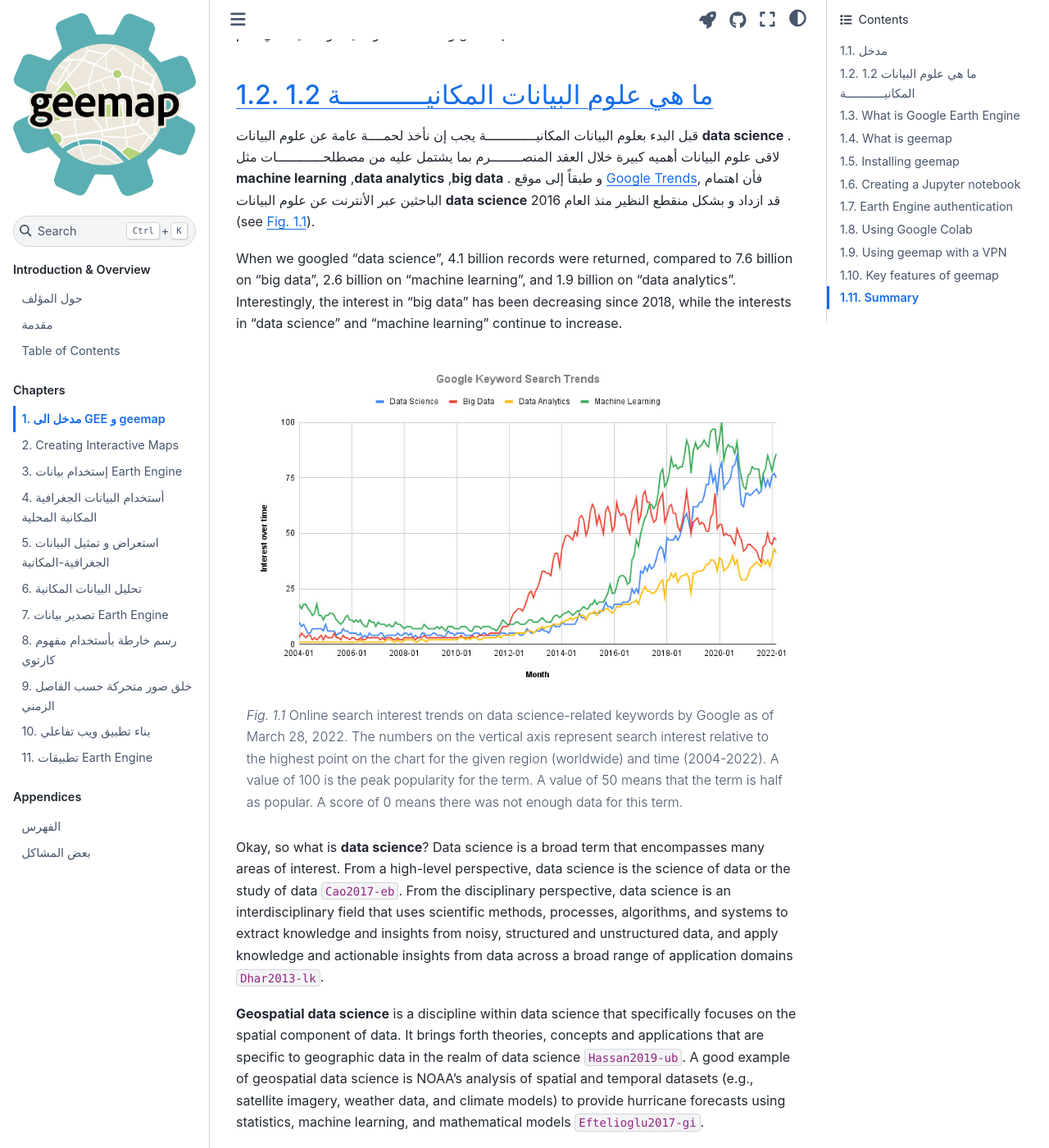
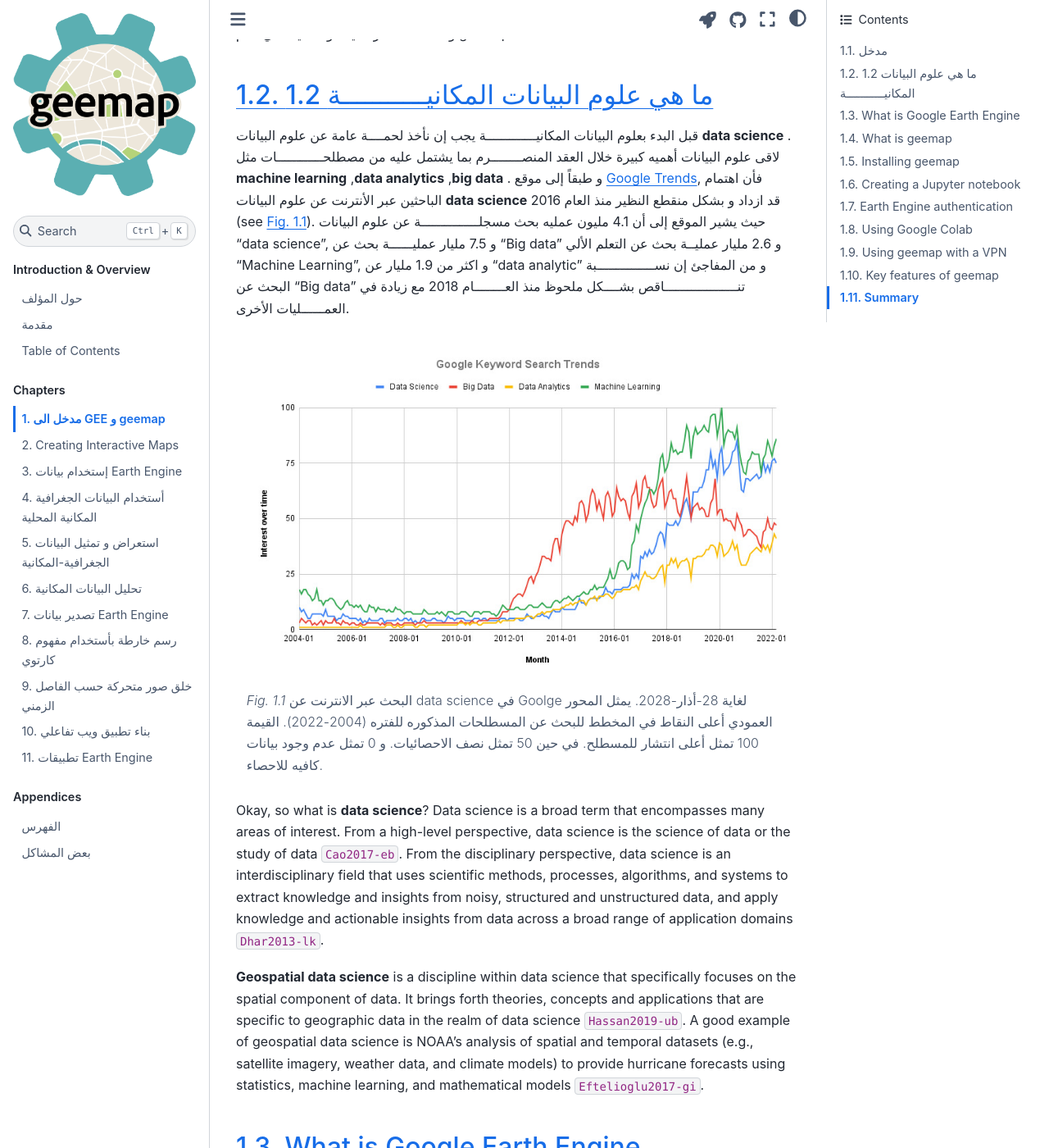
Before and after one commit to giswqs/geebook-arabic, a Jupyter Book: the page built from chapters/01_introduction.md, in a window 1280 px wide and 1400 px high, scrolled down 1056 px. Shown: the whole window at 82% size. Built offline with Jupyter Book 1.0.4 settings and Sphinx 7.4.7 and the Sphinx Book theme 1.1.4, drawn with Linux system fonts in a browser that asks for light colours; cross-references to code outside the pages are shown as plain code.

Commit message:
Update 01_introduction.md

````diff
--- a/chapters/01_introduction.md
+++ b/chapters/01_introduction.md
@@ -31,15 +31,15 @@ kernelspec:
 ## 1.2	ما هي علوم البيانات المكانيـــــــــــة
 
 قبل البدء بعلوم البيانات المكانيـــــــــــــة  يجب إن نأخذ لحمــــة عامة عن علوم البيانات **data science** . لاقى علوم البيانات أهميه كبيرة خلال العقد المنصــــــــرم بما يشتمل عليه  من مصطلحــــــــــــات مثل  **machine learning** ,**data analytics** ,**big data** . و طبقاً إلى موقع [Google Trends](https://bit.ly/40lfnpW), فأن اهتمام الباحثين عبر الأنترنت عن علوم البيانات **data science** قد ازداد و بشكل منقطع النظير منذ العام 2016 (see {numref}`ch01_google_trends`).
+حيث يشير الموقع إلى أن 4.1 مليون عمليه بحث مسجلـــــــــــــــة عن علوم البيانات "data science", و 7.5 مليار عمليــــــة بحث عن "Big data" و 2.6 مليار عمليــة بحث عن التعلم الألي "Machine Learning", و اكثر من 1.9 مليار عن "data analytic"  و من المفاجئ إن نســـــــــــــــبة البحث عن "Big data"  تنـــــــــــــــــــاقص بشــــكل ملحوظ منذ العــــــــام 2018 مع زيادة في العمــــــليات الأخرى.
 
-When we googled "data science", 4.1 billion records were returned, compared to 7.6 billion on "big data", 2.6 billion on "machine learning", and 1.9 billion on "data analytics". Interestingly, the interest in "big data" has been decreasing since 2018, while the interests in "data science" and "machine learning" continue to increase.
 
 ```{figure} images/ch01_google_trends.jpg
 ---
 name: ch01_google_trends
 width: 100%
 ---
-Online search interest trends on data science-related keywords by Google as of March 28, 2022. The numbers on the vertical axis represent search interest relative to the highest point on the chart for the given region (worldwide) and time (2004-2022). A value of 100 is the peak popularity for the term. A value of 50 means that the term is half as popular. A score of 0 means there was not enough data for this term.
+البحث عبر الانترنت عن data science في Goolge لغاية 28-أذار-2028. يمثل المحور العمودي أعلى النقاط في المخطط للبحث عن المسطلحات المذكوره للفتره (2004-2022). القيمة 100 تمثل أعلى انتشار للمسطلح. في حين 50 تمثل نصف الاحصائيات. و 0 تمثل عدم وجود بيانات كافيه للاحصاء.
 ```
 
 Okay, so what is **data science**? Data science is a broad term that encompasses many areas of interest. From a high-level perspective, data science is the science of data or the study of data {cite}`Cao2017-eb`. From the disciplinary perspective, data science is an interdisciplinary field that uses scientific methods, processes, algorithms, and systems to extract knowledge and insights from noisy, structured and unstructured data, and apply knowledge and actionable insights from data across a broad range of application domains {cite}`Dhar2013-lk`.
````
